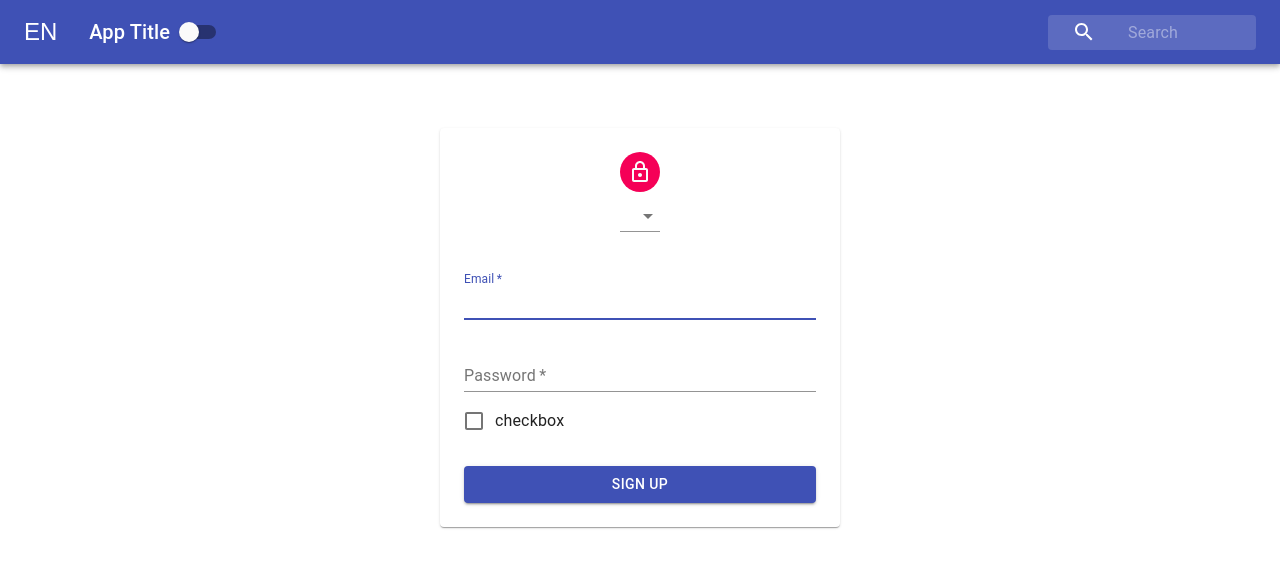
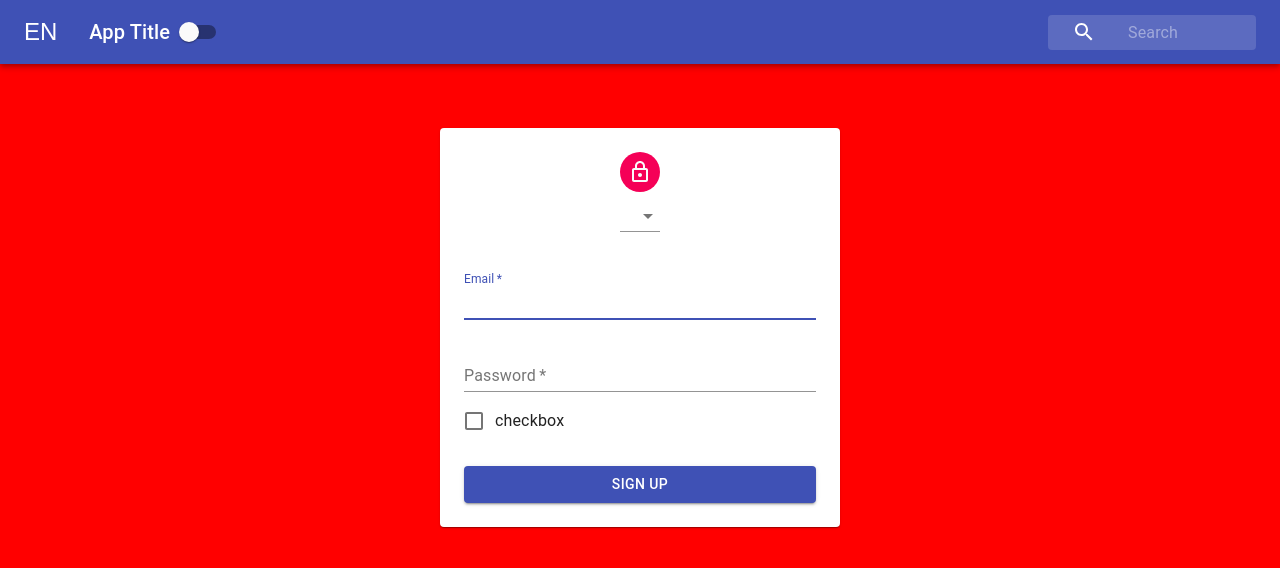
Before and after one commit to rafiurrafi/react-bootcamp, a React (Create React App) app: page / in a window 1280 px wide. Shown: the top 568 px of the page. Built offline with nearby package versions, Linux system fonts and the light colour scheme.

Commit message:
added pageContent to context

```diff
--- a/src/app.jsx
+++ b/src/app.jsx
@@ -2,11 +2,14 @@ import React from "react";
 import "./app.css";
 import Navbar from "./navbar";
 import Form from "./form";
+import PageContent from "./pageContent";
 const App = (props) => {
   return (
     <>
-      <Navbar />
-      <Form />
+      <PageContent>
+        <Navbar />
+        <Form />
+      </PageContent>
     </>
   );
 };
--- /dev/null
+++ b/src/pageContent.jsx
@@ -0,0 +1,13 @@
+import React, { Component } from "react";
+const styles = {
+  backgroundColor: "red",
+  width: "100%",
+  minHeight: "100vh",
+};
+class PageContent extends Component {
+  render() {
+    return <div style={styles}>{this.props.children}</div>;
+  }
+}
+
+export default PageContent;
```
Also changed, not shown: src/hangman.jsx (+7 -7 lines).
